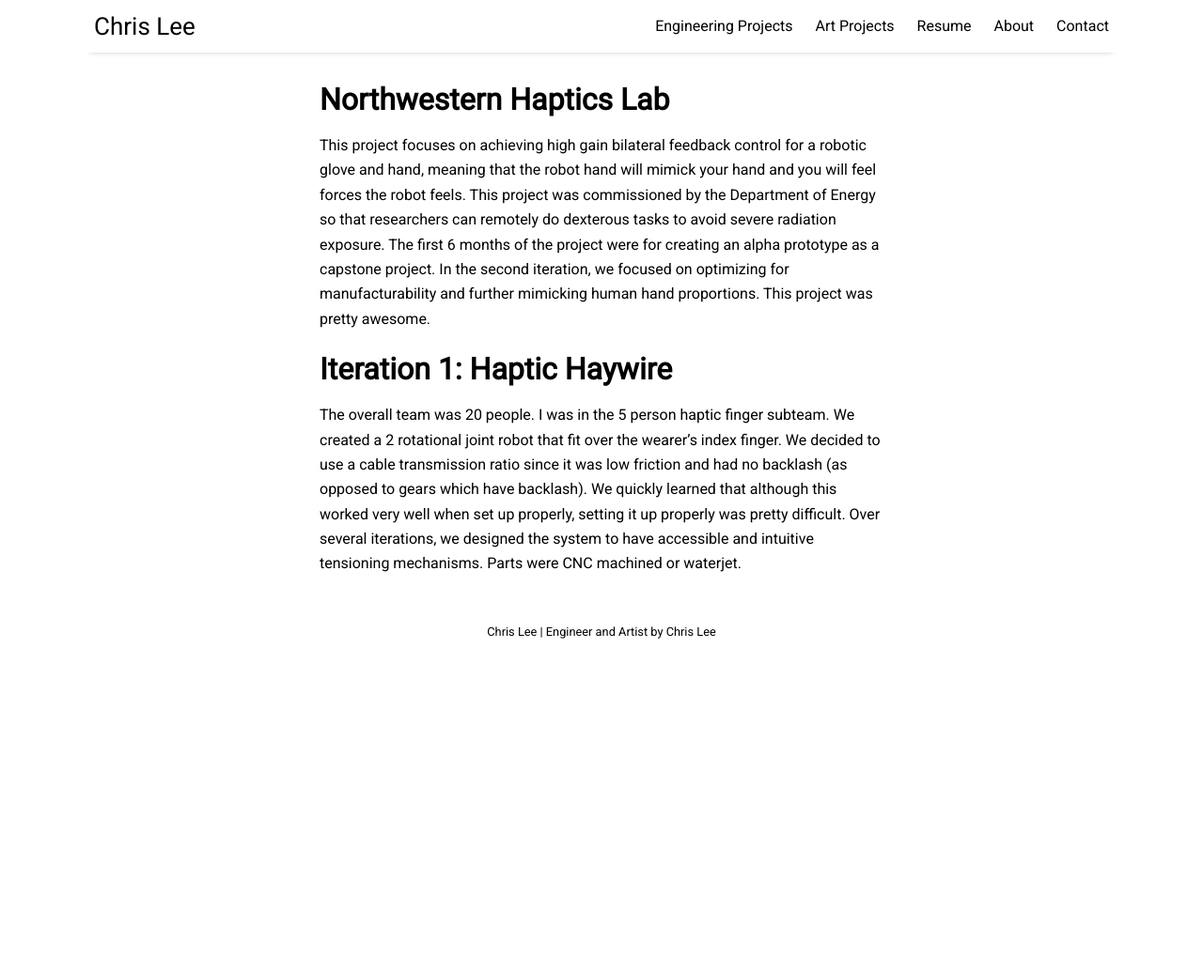
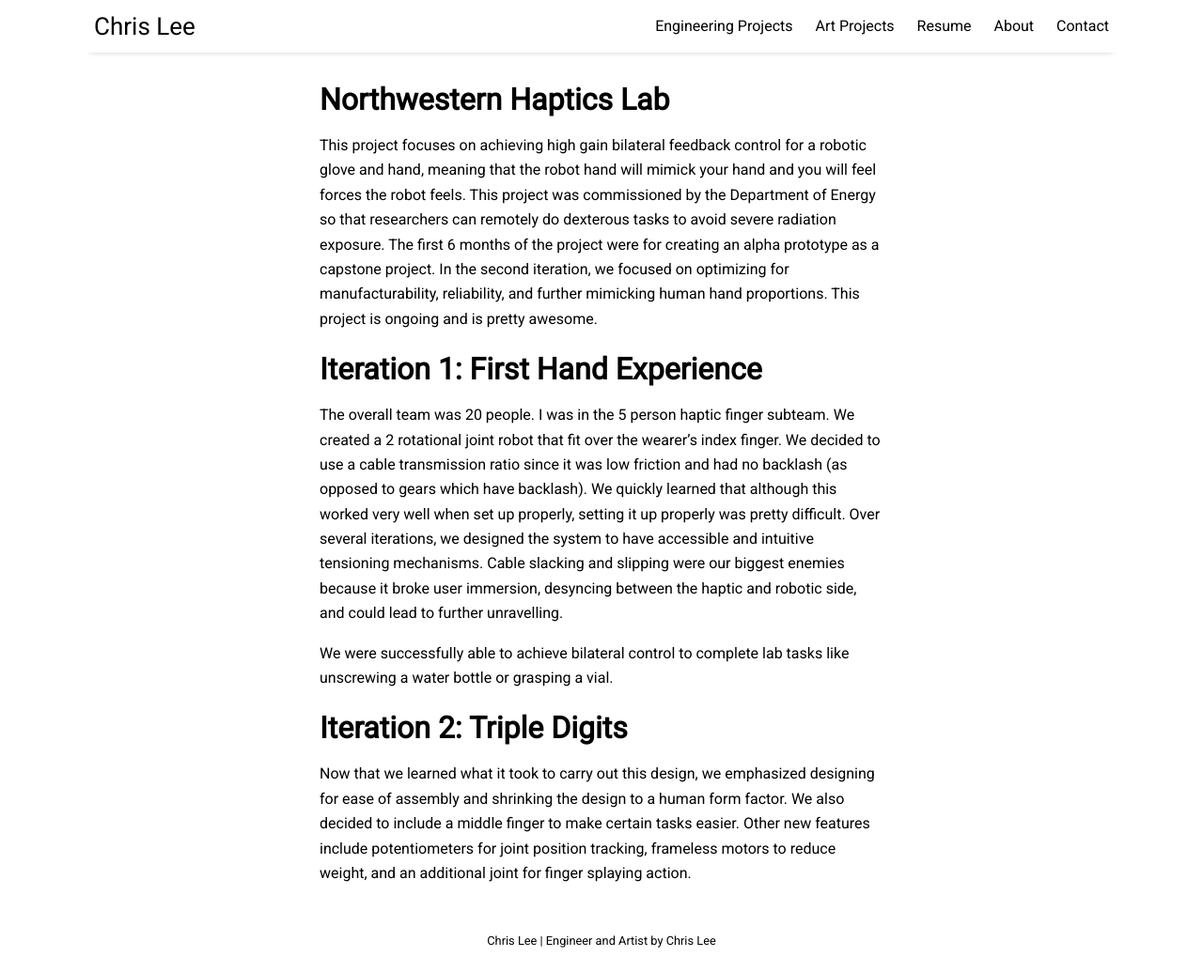
Before and after one commit to Christopher-LeeNU/Christopher-LeeNU.github.io, a Jekyll site: the page built from pages/haptics.md, in a window 1280 px wide and 1035 px high. Shown: the whole window at 94% size. Built offline with Jekyll 4.4.1, drawn with Linux system fonts in a browser that asks for light colours; nearby versions of some CDN libraries.

Commit message:
Update haptics.md

```diff
--- a/pages/haptics.md
+++ b/pages/haptics.md
@@ -7,11 +7,15 @@ permalink: /engineering/haptics
 This project focuses on achieving high gain bilateral feedback control for a robotic glove and hand, meaning that the robot hand will mimick your hand and you will feel forces the robot feels.
 This project was commissioned by the Department of Energy so that researchers can remotely do dexterous tasks to avoid severe radiation exposure.
 The first 6 months of the project were for creating an alpha prototype as a capstone project.
-In the second iteration, we focused on optimizing for manufacturability and further mimicking human hand proportions. This project was pretty awesome.
+In the second iteration, we focused on optimizing for manufacturability, reliability, and further mimicking human hand proportions. This project is ongoing and is pretty awesome.
 
-# Iteration 1: Haptic Haywire
-
+# Iteration 1: First Hand Experience
 The overall team was 20 people. I was in the 5 person haptic finger subteam. We created a 2 rotational joint robot that fit over the wearer's index finger.
 We decided to use a cable transmission ratio since it was low friction and had no backlash (as opposed to gears which have backlash).
-We quickly learned that although this worked very well when set up properly, setting it up properly was pretty difficult. Over several iterations, we designed the system to have
-accessible and intuitive tensioning mechanisms. Parts were CNC machined or waterjet.
+We quickly learned that although this worked very well when set up properly, setting it up properly was pretty difficult. Over several iterations, we designed the system to have accessible and intuitive tensioning mechanisms. Cable slacking and slipping were our biggest enemies because it broke user immersion, desyncing between the haptic and robotic side, and could lead to further unravelling.
+
+We were successfully able to achieve bilateral control to complete lab tasks like unscrewing a water bottle or grasping a vial.
+
+# Iteration 2: Triple Digits
+
+Now that we learned what it took to carry out this design, we emphasized designing for ease of assembly and shrinking the design to a human form factor. We also decided to include a middle finger to make certain tasks easier. Other new features include potentiometers for joint position tracking, frameless motors to reduce weight, and an additional joint for finger splaying action.
```
